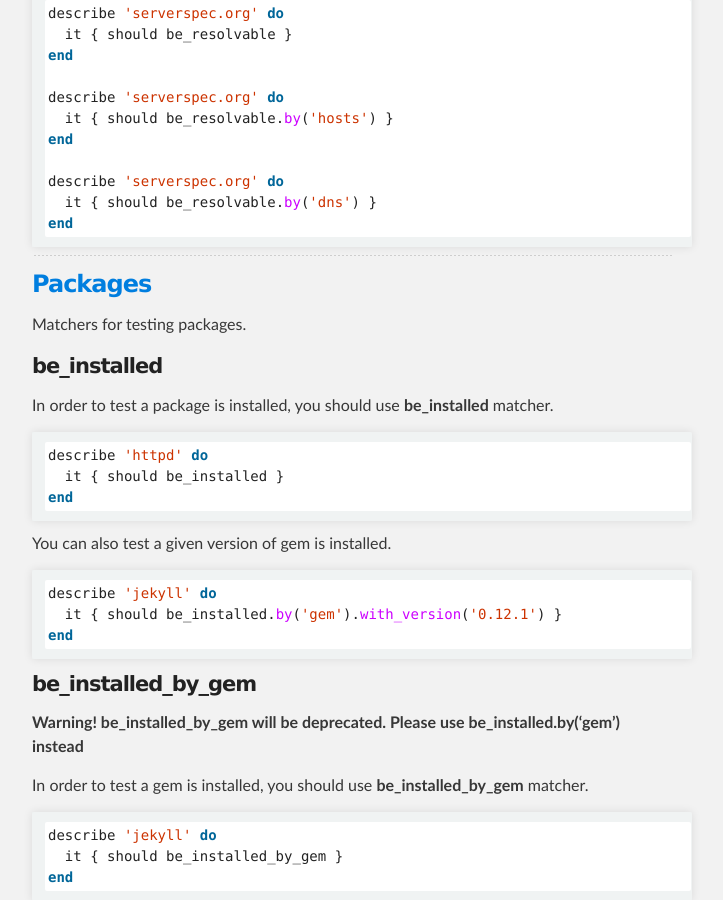
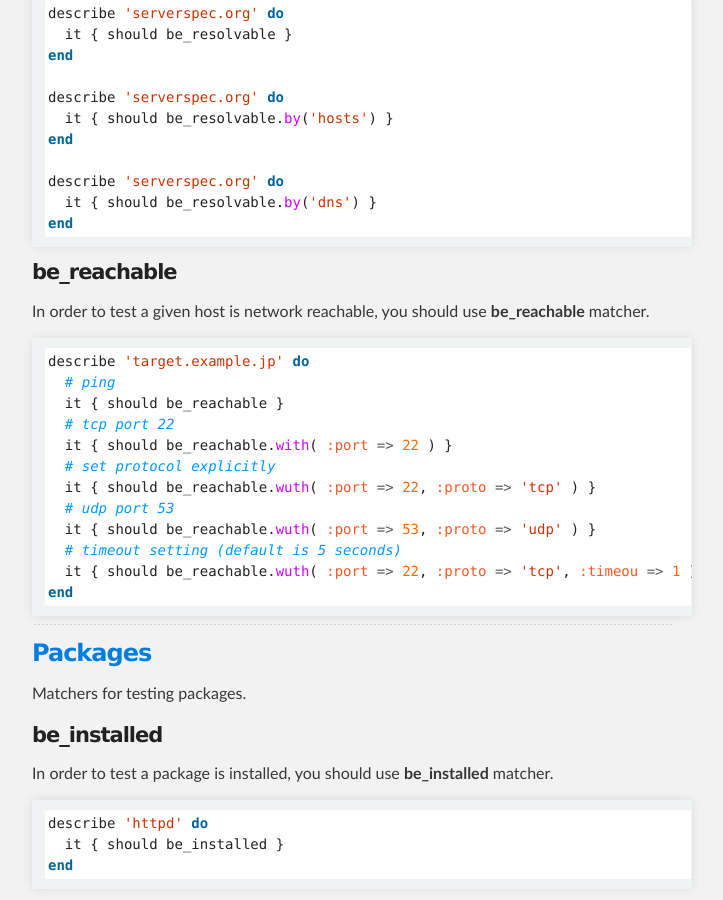
Before and after one commit to serverspec/serverspec.github.io, a Jekyll site: the page built from matchers.md, in a window 1280 px wide and 900 px high, scrolled down 6691 px. Shown: the whole window, without its empty margins (288-1011 px from the left). Built offline with Jekyll 4.4.1, drawn with Linux system fonts in a browser that asks for light colours; Markdown is read by kramdown in place of the engine named in the settings.

Commit message:
Add description of be_reachable matcher

````diff
--- a/matchers.md
+++ b/matchers.md
@@ -366,6 +366,25 @@ describe 'serverspec.org' do
 end
 ```
 
+#### be_reachable
+
+In order to test a given host is network reachable, you should use **be_reachable** matcher.
+
+```ruby
+describe 'target.example.jp' do
+  # ping
+  it { should be_reachable }
+  # tcp port 22
+  it { should be_reachable.with( :port => 22 ) }
+  # set protocol explicitly
+  it { should be_reachable.wuth( :port => 22, :proto => 'tcp' ) }
+  # udp port 53
+  it { should be_reachable.wuth( :port => 53, :proto => 'udp' ) }
+  # timeout setting (default is 5 seconds)
+  it { should be_reachable.wuth( :port => 22, :proto => 'tcp', :timeou => 1 ) }
+end
+```
+
 ----
 
 ### <a name="packages">Packages</a>
````
